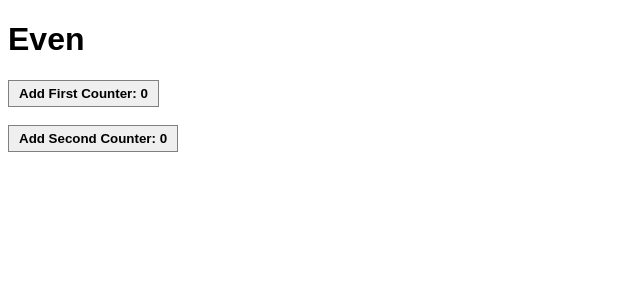
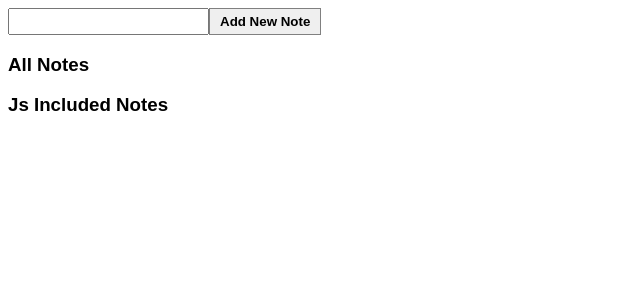
Before and after one commit to siavash-sattari/react-tutorial, a React (Create React App) app in the folder a4-hooks/: page / in a window 1280 px wide. Shown: the top 300 px of the page, without its empty margins (0-640 px from the left). Built offline with nearby package versions, Linux system fonts and the light colour scheme.

Commit message:
a4e6 - useMemo Example 2

```diff
--- a/a4-hooks/src/App.js
+++ b/a4-hooks/src/App.js
@@ -3,7 +3,8 @@ import React from 'react';
 // import Main from './E02/Main';
 // import Main from './E03/Main';
 // import Main from './E04/Main';
-import Main from './E05/Main';
+// import Main from './E05/Main';
+import Main from './E06/Main';
 import './App.css';
 
 function App() {
--- /dev/null
+++ b/a4-hooks/src/E06/FilteredNotes.jsx
@@ -0,0 +1,24 @@
+import React, { useMemo } from 'react';
+
+const FilteredNotes = ({ notesArray }) => {
+  return (
+    <>
+      {useMemo(() => {
+        return notesArray
+          .filter(note => {
+            console.log('Filter Run !!');
+            return note.title.toLowerCase().includes('js');
+          })
+          .map(note => (
+            <ul key={note.id}>
+              <li>
+                {note.id} - {note.title}
+              </li>
+            </ul>
+          ));
+      }, [notesArray])}
+    </>
+  );
+};
+
+export default FilteredNotes;
--- /dev/null
+++ b/a4-hooks/src/E06/Main.css
@@ -0,0 +1,11 @@
+button {
+  border: 1px solid gray;
+  padding: 5px 10px;
+  font-weight: bold;
+  cursor: pointer;
+}
+
+input {
+  padding: 4px 10px;
+  outline: none;
+}
--- /dev/null
+++ b/a4-hooks/src/E06/Main.jsx
@@ -0,0 +1,8 @@
+import Notelist from './Notelist';
+import './Main.css';
+
+const Main = () => {
+  return <Notelist />;
+};
+
+export default Main;
--- /dev/null
+++ b/a4-hooks/src/E06/Notelist.jsx
@@ -0,0 +1,34 @@
+import React, { useState, useMemo } from 'react';
+import FilteredNotes from './FilteredNotes';
+
+export default function Notelist() {
+  const [notes, setNotes] = useState([]);
+  const [newNote, setNewNote] = useState('');
+
+  const addNewNote = () => {
+    const newNoteObj = {
+      id: notes.length + 1,
+      title: newNote
+    };
+
+    setNotes(prevNotes => [...prevNotes, newNoteObj]);
+    setNewNote('');
+  };
+
+  return (
+    <>
+      <input type='text' value={newNote} onChange={e => setNewNote(e.target.value)} />
+      <button onClick={addNewNote}>Add New Note</button>
+      <h3>All Notes</h3>
+      <ul>
+        {notes.map(note => (
+          <li key={note.id}>
+            {note.id} - {note.title}
+          </li>
+        ))}
+      </ul>
+      <h3>Js Included Notes</h3>
+      <FilteredNotes notesArray={notes} />
+    </>
+  );
+}
```
